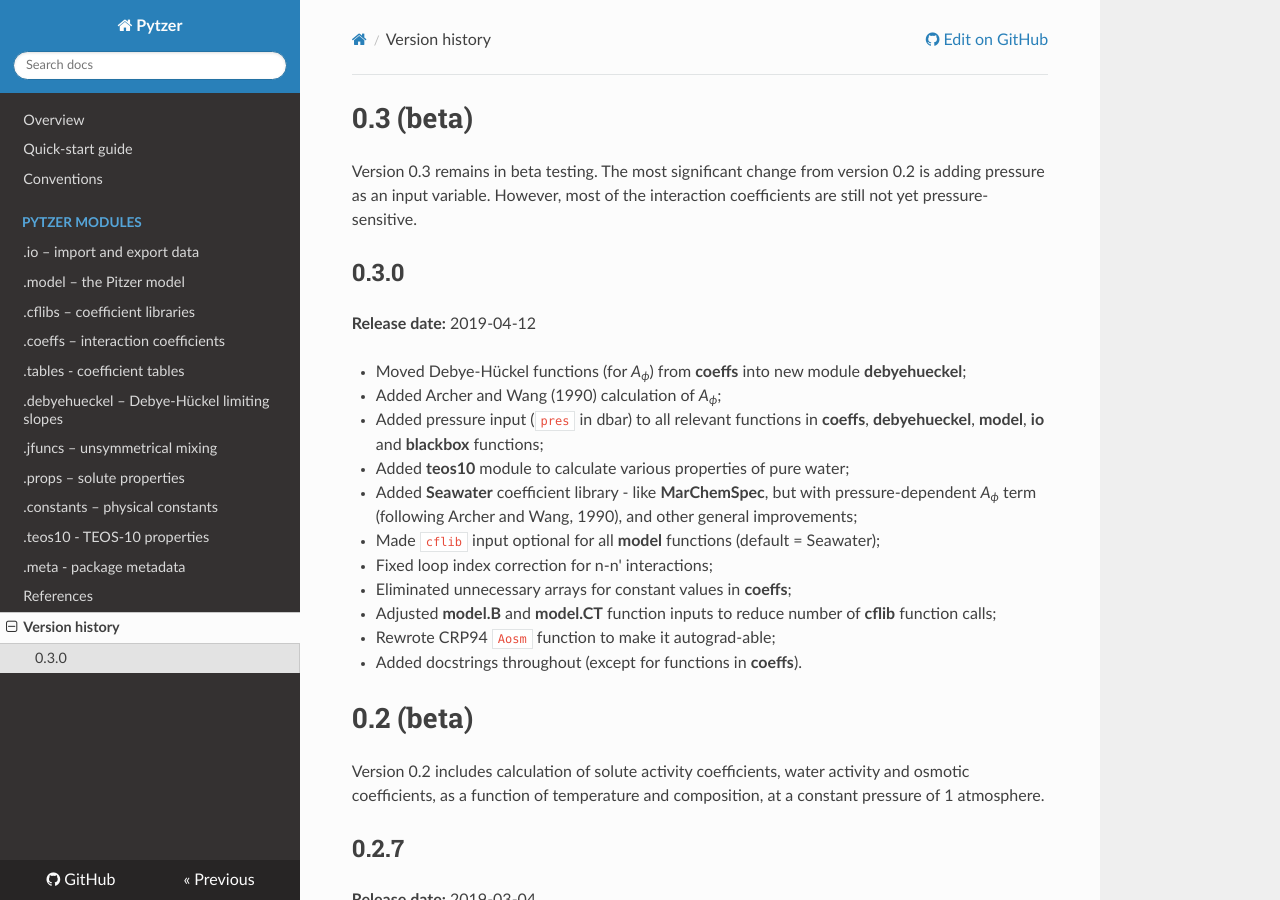
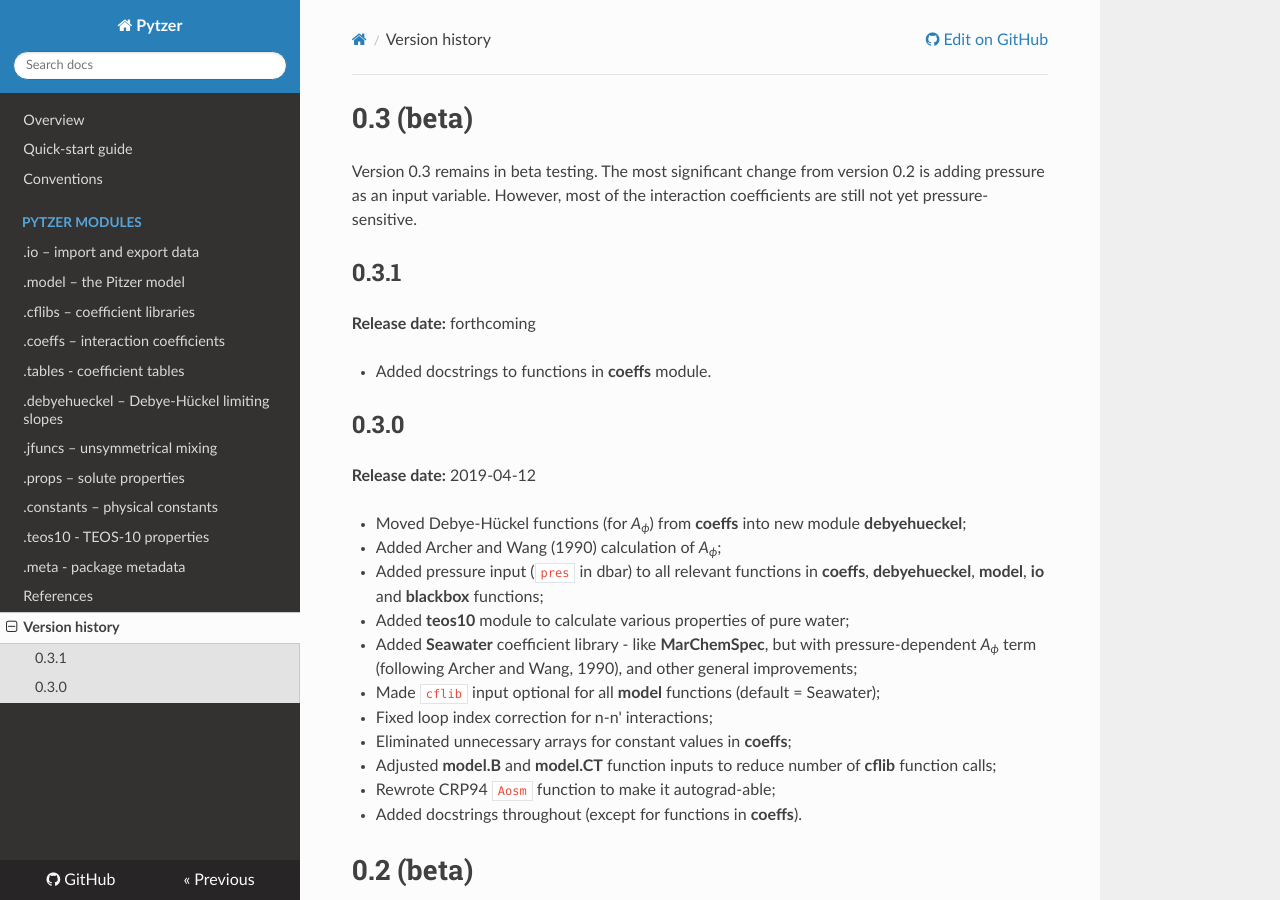
Before and after one commit to mvdh7/pytzer, an MkDocs documentation site: the page built from docs/version-history.md, in a window 1280 px wide and 900 px high. Built offline with MkDocs 1.6.1, drawn with Linux system fonts in a browser that asks for light colours; nearby versions of some CDN libraries.

Commit message:
Note added docstrings to coeffs

```diff
--- a/docs/version-history.md
+++ b/docs/version-history.md
@@ -1,6 +1,13 @@
 # 0.3 (beta)
 
 Version 0.3 remains in beta testing. The most significant change from version 0.2 is adding pressure as an input variable. However, most of the interaction coefficients are still not yet pressure-sensitive.
+
+
+## 0.3.1
+
+**Release date:** forthcoming
+
+  * Added docstrings to functions in **coeffs** module.
 
 
 ## 0.3.0
```
Also changed, not shown: 1 other file.
